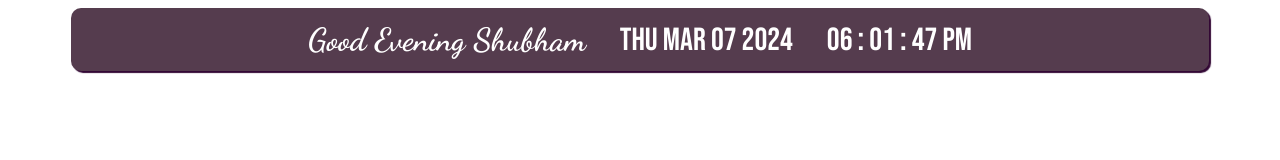
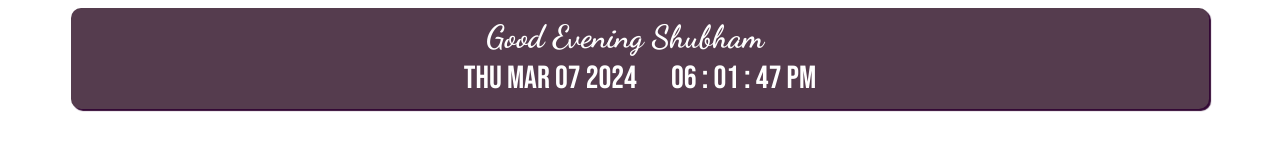
Before and after one commit to Shubhamxshah/notion, a plain HTML site: page index.html in a window 1280 px wide. Drawn offline with Linux system fonts and the light colour scheme.

Commit message:
Update index.html

```diff
--- a/index.html
+++ b/index.html
@@ -87,7 +87,7 @@ h1 {
   <div class="table-cell">
 
     <div class="card">
-        <div class="greet" id="greet"></div>
+        <div class="greet" id="greet"></div> <br />
       <div class="date" id="date"></div>
       <div class="clock">
         <div class="time" id="hour"></div>
```
